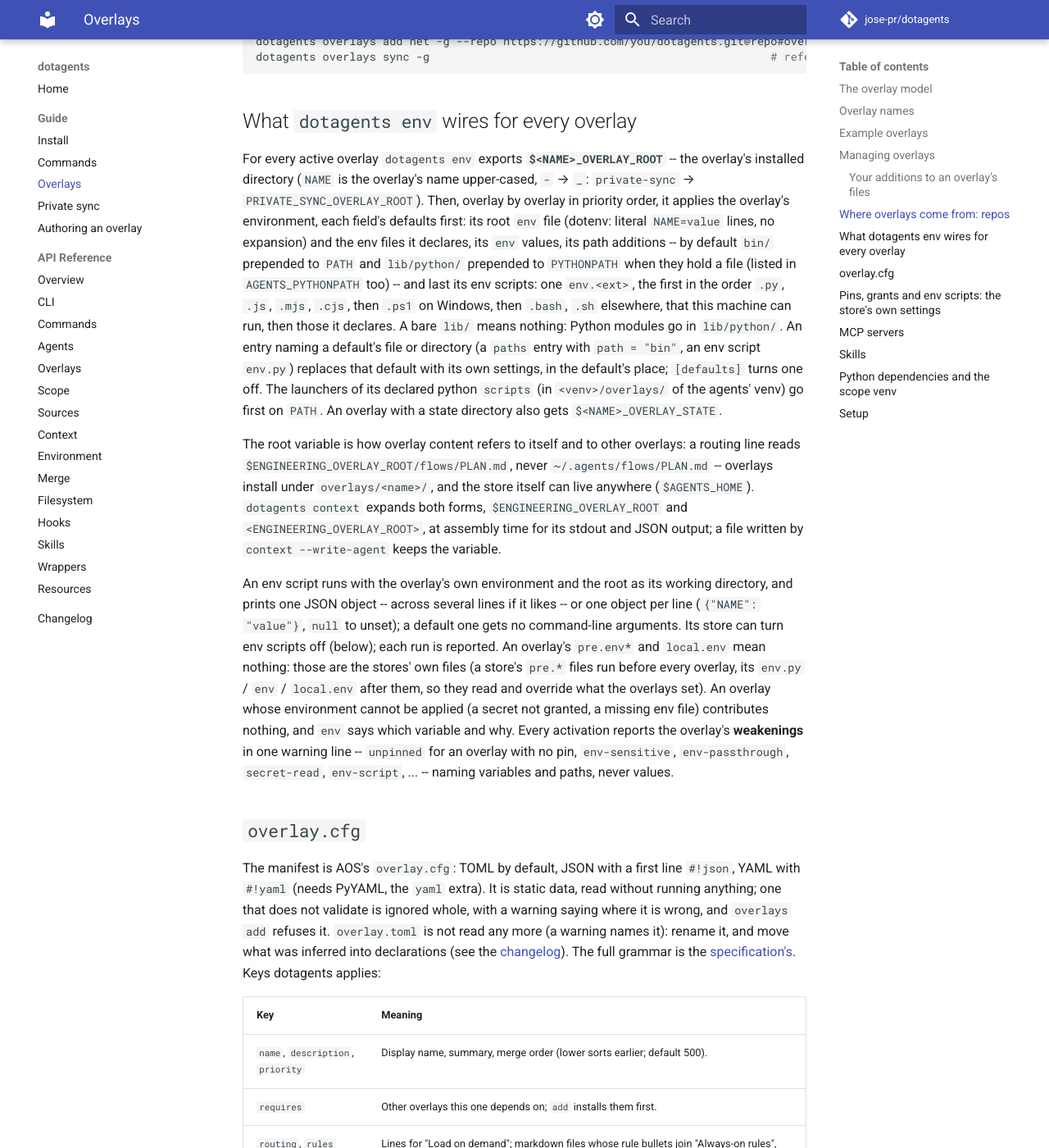
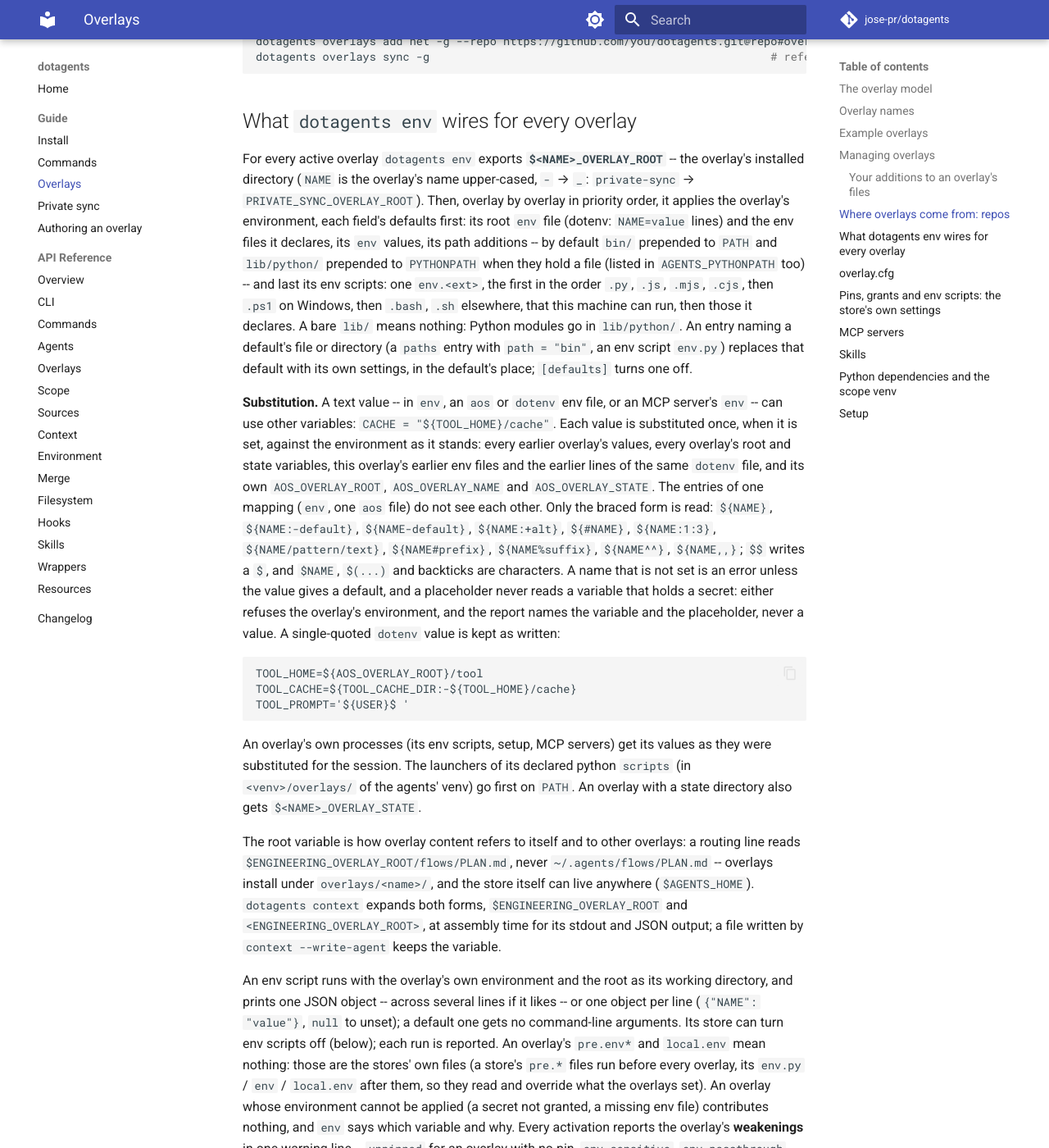
Before and after one commit to jose-pr/dotagents, an MkDocs documentation site: the page built from docs/guide/overlays.md, in a window 1280 px wide and 1400 px high, scrolled down 4535 px. Shown: the whole window at 82% size. Built offline with MkDocs 1.6.1 and Material for MkDocs 9.7.7, drawn with Linux system fonts in a browser that asks for light colours; comment, search, counter and statistics services are not loaded; some of the changed text lies outside the part shown.

Commit message:
docs: substitution and setup phases in the guides, README and changelog

````diff
--- a/docs/guide/overlays.md
+++ b/docs/guide/overlays.md
@@ -188,8 +188,8 @@
 overlay's installed directory (`NAME` is the overlay's name upper-cased, `-` → `_`:
 `private-sync` → `PRIVATE_SYNC_OVERLAY_ROOT`). Then, overlay by overlay in priority
 order, it applies the overlay's environment, each field's defaults first: its root
-`env` file (dotenv: literal `NAME=value` lines, no expansion) and the env files it
-declares, its `env` values, its path additions -- by default `bin/` prepended to
+`env` file (dotenv: `NAME=value` lines) and the env files it declares, its `env`
+values, its path additions -- by default `bin/` prepended to
 `PATH` and `lib/python/` prepended to `PYTHONPATH` when they hold a file (listed in
 `AGENTS_PYTHONPATH` too) -- and last its env scripts: one `env.<ext>`, the first in
 the order `.py`, `.js`, `.mjs`, `.cjs`, then `.ps1` on Windows, then `.bash`, `.sh`
@@ -197,7 +197,31 @@
 nothing: Python modules go in `lib/python/`. An entry naming a default's file or
 directory (a `paths` entry with `path = "bin"`, an env script `env.py`) replaces
 that default with its own settings, in the default's place; `[defaults]` turns one
-off. The launchers of its
+off.
+
+**Substitution.** A text value -- in `env`, an `aos` or `dotenv` env file, or an MCP
+server's `env` -- can use other variables: `CACHE = "${TOOL_HOME}/cache"`. Each value is
+substituted once, when it is set, against the environment as it stands: every earlier
+overlay's values, every overlay's root and state variables, this overlay's earlier env
+files and the earlier lines of the same `dotenv` file, and its own `AOS_OVERLAY_ROOT`,
+`AOS_OVERLAY_NAME` and `AOS_OVERLAY_STATE`. The entries of one mapping (`env`, one
+`aos` file) do not see each other. Only the braced form is read: `${NAME}`,
+`${NAME:-default}`, `${NAME-default}`, `${NAME:+alt}`, `${#NAME}`, `${NAME:1:3}`,
+`${NAME/pattern/text}`, `${NAME#prefix}`, `${NAME%suffix}`, `${NAME^^}`, `${NAME,,}`;
+`$$` writes a `$`, and `$NAME`, `$(...)` and backticks are characters. A name that is
+not set is an error unless the value gives a default, and a placeholder never reads a
+variable that holds a secret: either refuses the overlay's environment, and the report
+names the variable and the placeholder, never a value. A single-quoted `dotenv` value is
+kept as written:
+
+```text
+TOOL_HOME=${AOS_OVERLAY_ROOT}/tool
+TOOL_CACHE=${TOOL_CACHE_DIR:-${TOOL_HOME}/cache}
+TOOL_PROMPT='${USER}$ '
+```
+
+An overlay's own processes (its env scripts, setup, MCP servers) get its values as they
+were substituted for the session. The launchers of its
 declared python `scripts` (in `<venv>/overlays/` of the agents' venv) go first on
 `PATH`. An overlay with a state directory also gets `$<NAME>_OVERLAY_STATE`.
 
@@ -241,10 +265,10 @@
 | `context` | Files added to the agent's context, after the default `CONTEXT.md`. |
 | `skills` | Skills added to the default ones (every `skills/<name>/SKILL.md`). |
 | `[defaults]` | `bin`, `lib`, `env`, `env_scripts`, `setup`, `context`, `skills`, `rules = false` each turn one default off; any other key is refused. |
-| `env`, `env_files`, `paths` | Environment values (a literal, a path in the overlay, a secret reference), env files (`aos` or `dotenv`), and further path additions (`prepend` / `append`, per OS). |
+| `env`, `env_files`, `paths` | Environment values (text with `${NAME}` placeholders, a path in the overlay, a secret reference), env files (`aos` or `dotenv`), and further path additions (`prepend` / `append`, per OS). |
 | `env_scripts` | Programs that compute variables (`interpreter`, `path`, `timeout`), after the default `env.<ext>`; one naming a root `env.<ext>` configures it; the store can turn them off. |
 | `runtime` | `os`, `commands`, `python` (version, `requirements` or `lock` + `lock_digest`), `node`: probed before an install. |
-| `setup` | Variants per OS (`interpreter`, `path`, `args`, `timeout`, `network`), tried before the default `setup.<ext>`; one naming a root `setup.<ext>` configures it. Run once per tree digest. |
+| `setup` | Variants per OS (`interpreter`, `path`, `args`, `timeout`, `network`), tried before the default `setup.<ext>`; one naming a root `setup.<ext>` configures it. Told its phase: `install`, `sync`, `remove`. |
 | `[scripts]` | Commands: `name = "path.py"` or `{ path, interpreter, os }`; dotagents launches python scripts. No file is a command by its name. |
 | `[harness.<id>]` | `context` and `skills = false` for one harness (`claude-code`, `codex`, `gemini-cli`, ...); `model` / `effort` are shown, not applied. |
 | `[mcp]` | MCP servers and the skills that expose them. See [MCP servers](#mcp-servers). |
@@ -417,19 +441,33 @@
 network = true                 # reported as the weakening setup-network
 ```
 
-- It runs **once per tree digest and OS**: after `add`, and on `sync` only when the
-  overlay's files changed (`--rerun-setup` runs it again; `--no-setup` skips it).
-- It must be **idempotent** -- running it twice leaves what running it once did.
+- It is told its **phase**, as its first argument (before `args`) and as
+  `AOS_SETUP_PHASE`: `install` the first time it runs here, `sync` on every `add` or
+  `sync` after an install succeeded (whether or not the files changed), and `remove`
+  when `overlays remove` deletes the overlay, before its copy and state go. The record
+  of which setup succeeded is kept per overlay and OS. `--no-setup` skips it.
+- It must be **idempotent** -- running it twice leaves what running it once did -- and
+  treat a phase it does not know as success with nothing to do (exit 0):
+
+  ```sh
+  case "${1:-}" in
+    install|sync) ... ;;
+    remove) ;;    # nothing outside the state directory to undo
+    *) ;;         # a phase this script does not know
+  esac
+  ```
 - **Interpreter**: `python` is the scope venv's (`AGENTS_PYTHON`); the others are
   found on your `PATH` (never an overlay's), PowerShell as `pwsh -NoLogo -NoProfile
   -NonInteractive -File`, Git's bash and sh on Windows, never a `.cmd` or `.bat`.
   Arguments are passed as a list, never through a shell.
 - **cwd** is the installed overlay root. **Write only into `AOS_OVERLAY_STATE`**, a
-  directory outside the root that belongs to this overlay, digest and OS; the root
-  keeps its tree digest, and sessions find the state as `$<NAME>_OVERLAY_STATE`.
+  directory outside the root that belongs to this overlay on this OS, kept across
+  syncs (so `sync` updates in place; `install` starts it empty) and deleted on
+  removal; the root keeps its tree digest, and sessions find the state as
+  `$<NAME>_OVERLAY_STATE`.
 - **Environment**: your environment, every overlay's root variable, the path
   additions of the overlays it requires, its own declarations, `AOS_OVERLAY_ROOT`,
-  `AOS_OVERLAY_NAME`, `AOS_OVERLAY_STATE`, and `AGENTS_HOME` (the user store),
+  `AOS_OVERLAY_NAME`, `AOS_OVERLAY_STATE`, `AOS_SETUP_PHASE`, and `AGENTS_HOME` (the user store),
   `AGENTS_SCOPE_ROOT` (the store it is installed into), `AGENTS_SCOPE`. No other
   overlay's values or secrets.
 - **Time limit**: the variant's `timeout`, or `--setup-timeout`; a step still running
@@ -437,6 +475,8 @@
 - **Network**: dotagents cannot deny a process the network, so a variant that does not
   declare it is reported `network-not-enforced`.
 - A **non-zero exit fails the install** with a clear error, and a fresh `add` is
-  rolled back.
+  rolled back. An `install` or `sync` that fails on an overlay already installed
+  leaves it refused (not activated) until a setup of it succeeds; the previous copy is
+  not kept. A failed `remove` is reported and the overlay is removed anyway.
 
 See [Authoring an overlay](authoring.md) to build your own.
````
Also changed, not shown: CHANGELOG.md (+29 -12 lines), README.md (+9 -4 lines), docs/guide/authoring.md (+8 -3 lines), docs/guide/commands.md (+2 -3 lines).
